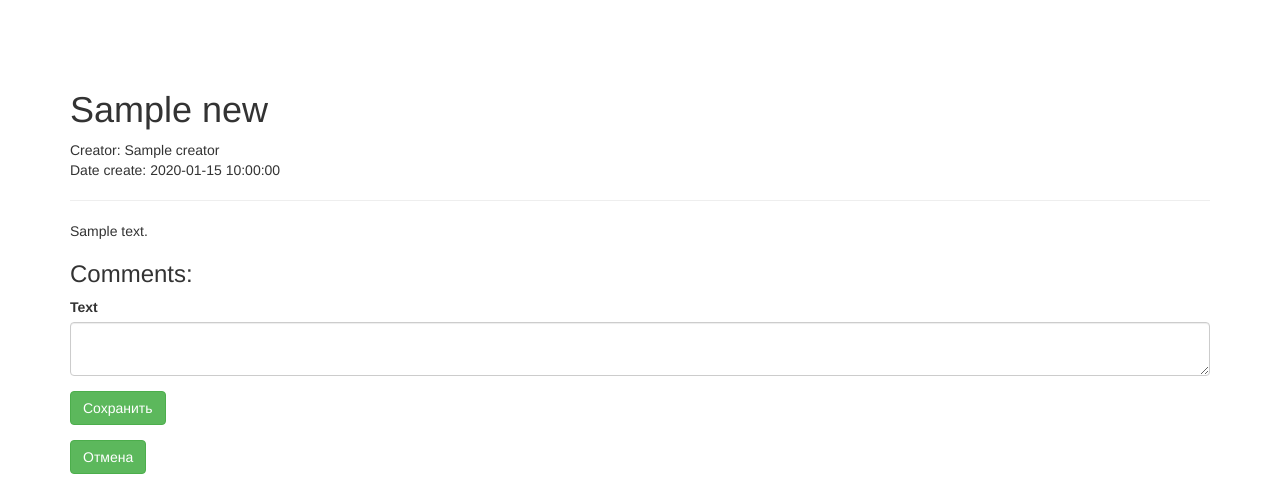
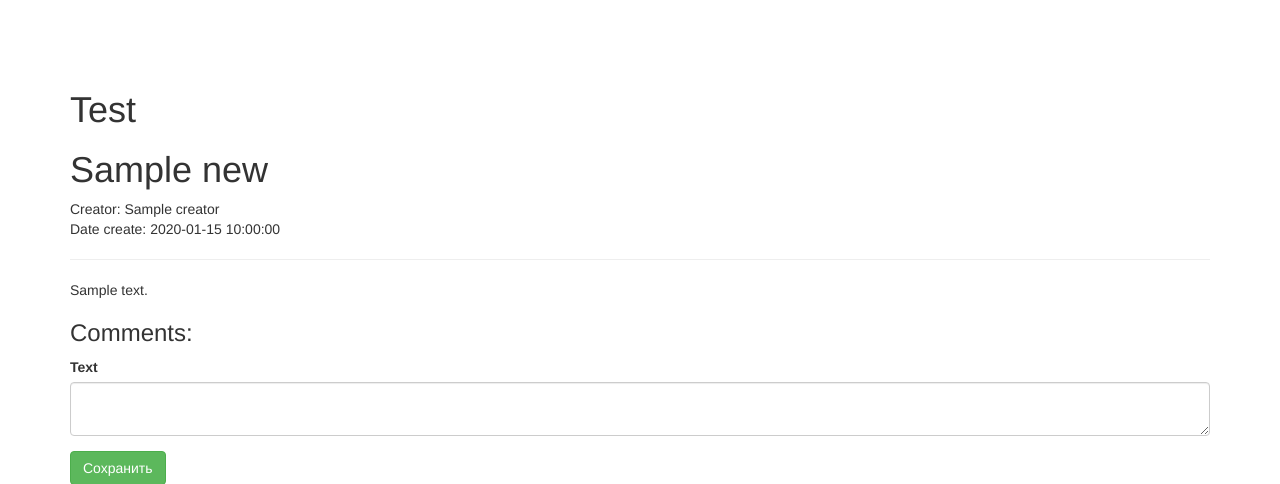
Before and after one commit to VladGoodman/yii2_project, a Yii app: template views/new/new.php in a window 1280 px wide. Shown: the top 484 px of the page. Run offline with PHP 8.4 and a stand-in for Yii, Linux system fonts and the light colour scheme; the template is opened without the code that fills it: most values are stand-ins (such as "Sample title", 1, 10 or a date in 2020); form fields are guessed from the names that the template uses; data that the repository does not hold is empty; some libraries are stand-ins or nearby versions.

Commit message:
Chnage in ttit pc

```diff
--- a/views/new/new.php
+++ b/views/new/new.php
@@ -4,6 +4,7 @@
 ?>
 
 <?php
+    echo '<h1>Test</h1>';
     if(!isset($new)){
         echo '<h3>Новость была удалена или скрыта</h3>';
     }else{
```
